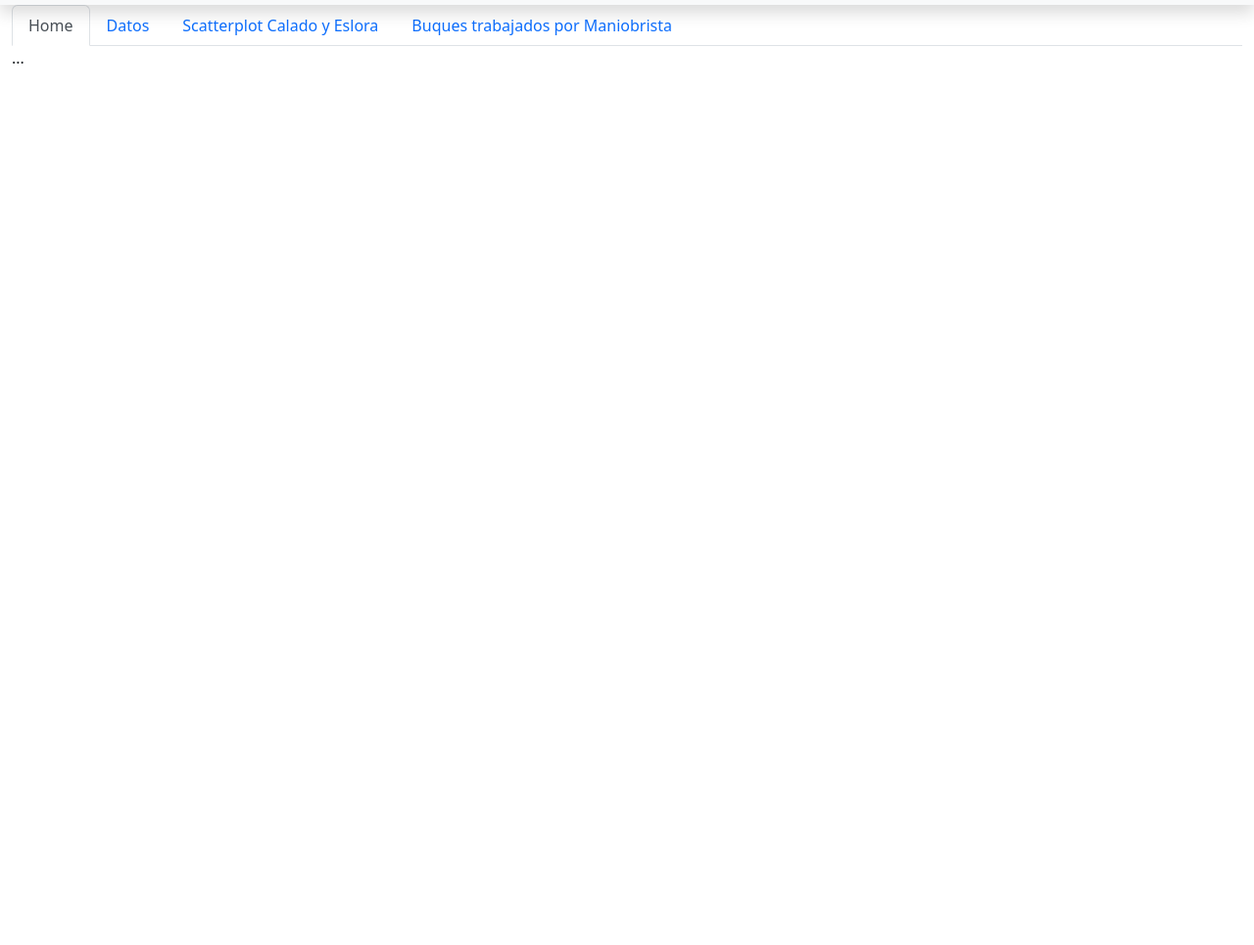
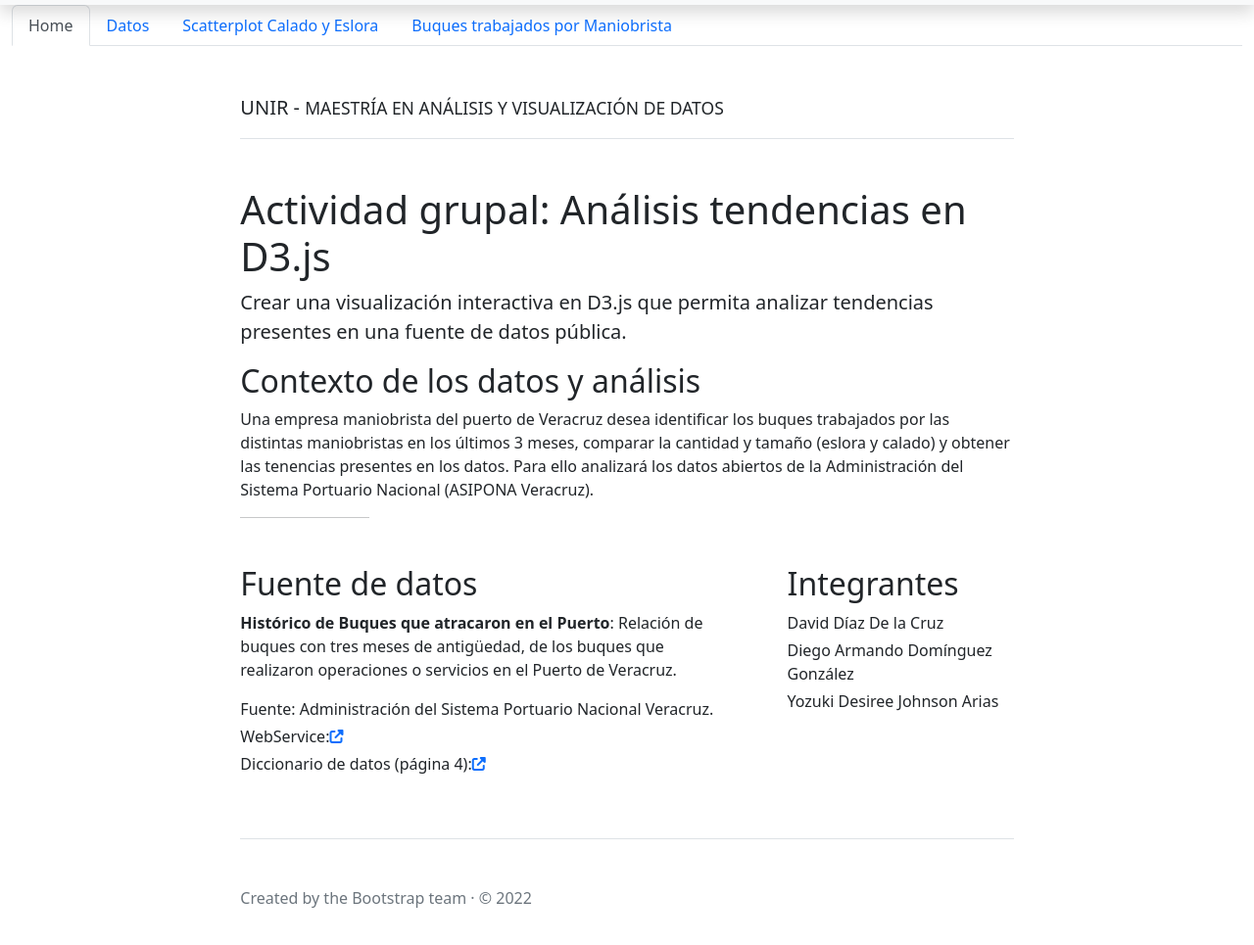
Before and after one commit to davidhsc/UNIR-HV-2023Q3-EQ15-TAREA1, a plain HTML site: page index.html in a window 1280 px wide. Shown: the part 51-1016 px from the top of the page at 98% size. Before the commit the page ends 800 px from the top, so only its background shows below. Drawn offline with nearby package versions, Linux system fonts and the light colour scheme.

Commit message:
Presentación en html y readme

```diff
--- a/index.html
+++ b/index.html
@@ -59,7 +59,55 @@
         </li>
       </ul>
       <div class="tab-content" id="myTabContent">
-        <div class="tab-pane fade show active" id="home-tab-pane" role="tabpanel" aria-labelledby="home-tab" tabindex="0">...</div>
+          <div class="tab-pane fade show active" id="home-tab-pane" role="tabpanel" aria-labelledby="home-tab" tabindex="0">
+            <div class="col-lg-8 mx-auto p-4 py-md-5">
+              <header class="d-flex align-items-center pb-3 mb-5 border-bottom">
+
+              <span class="fs-5"> UNIR -
+              <small class="float-right">MAESTRÍA EN ANÁLISIS Y VISUALIZACIÓN DE DATOS</small></span>
+                </a>
+              </header>
+
+              <main>
+                <h1>Actividad grupal: Análisis tendencias en D3.js</h1>
+                <p class="fs-5 ">Crear una visualización interactiva en D3.js que permita
+                  analizar  tendencias  presentes  en una fuente de datos pública.</p>
+                <h2>Contexto de los datos y análisis</h2>
+                  <p>Una empresa maniobrista del puerto de Veracruz desea identificar los buques trabajados por las distintas maniobristas en los últimos 3 meses, comparar la cantidad y tamaño (eslora y calado) y obtener las tenencias presentes en los datos.
+                    Para ello analizará los datos abiertos de la Administración del Sistema Portuario Nacional (ASIPONA Veracruz).</p>
+
+                <hr class="col-3 col-md-2 mb-5">
+
+                <div class="row g-5">
+                  <div class="col-md-8">
+                    <h2>Fuente de datos</h2>
+                    <p><strong>Histórico de Buques que atracaron en el Puerto</strong>: Relación de buques con tres meses de antigüedad, de los buques que realizaron
+                      operaciones o servicios en el Puerto de Veracruz.
+                       </p>
+                    <ul class="icon-list ps-0">
+                      <li class="d-flex align-items-start mb-1">Fuente: Administración del Sistema Portuario Nacional Veracruz.</li>
+                      <li class="d-flex align-items-start mb-1">WebService: <a href="http://www.puertodeveracruz.com.mx/ws/BuquesHistoricos" target="_blank"><i class="fa-solid fa-up-right-from-square"></i></a></li>
+                      <li class="d-flex align-items-start mb-1">Diccionario de datos (página 4):
+                        <a href="https://www.puertodeveracruz.com.mx/archivos/DatosAbiertos/DiccionarioGeneral.pdf" target="_blank"><i class="fa-solid fa-up-right-from-square"></i></a></li>
+                    </ul>
+                  </div>
+                  <div class="col-md-4">
+                    <h2>Integrantes</h2>
+                    <ul class="icon-list ps-0">
+                      <li class="d-flex align-items-start mb-1">David Díaz De la Cruz</li>
+                      <li class="d-flex align-items-start mb-1">Diego Armando Domínguez González</li>
+                      <li class="d-flex align-items-start mb-1">Yozuki Desiree Johnson Arias
+                      </li>
+                    </ul>
+                  </div>
+                </div>
+              </main>
+              <footer class="pt-5 my-5 text-muted border-top">
+                Created by the Bootstrap team · © 2022
+              </footer>
+            </div>
+        </div>
+
         <div class="tab-pane fade" id="histograma-tab-pane" role="tabpanel" aria-labelledby="histograma-tab" tabindex="0">
 
           <p>Buques trabajados por maniobrista</p>
```
Also changed, not shown: 1 other file.
